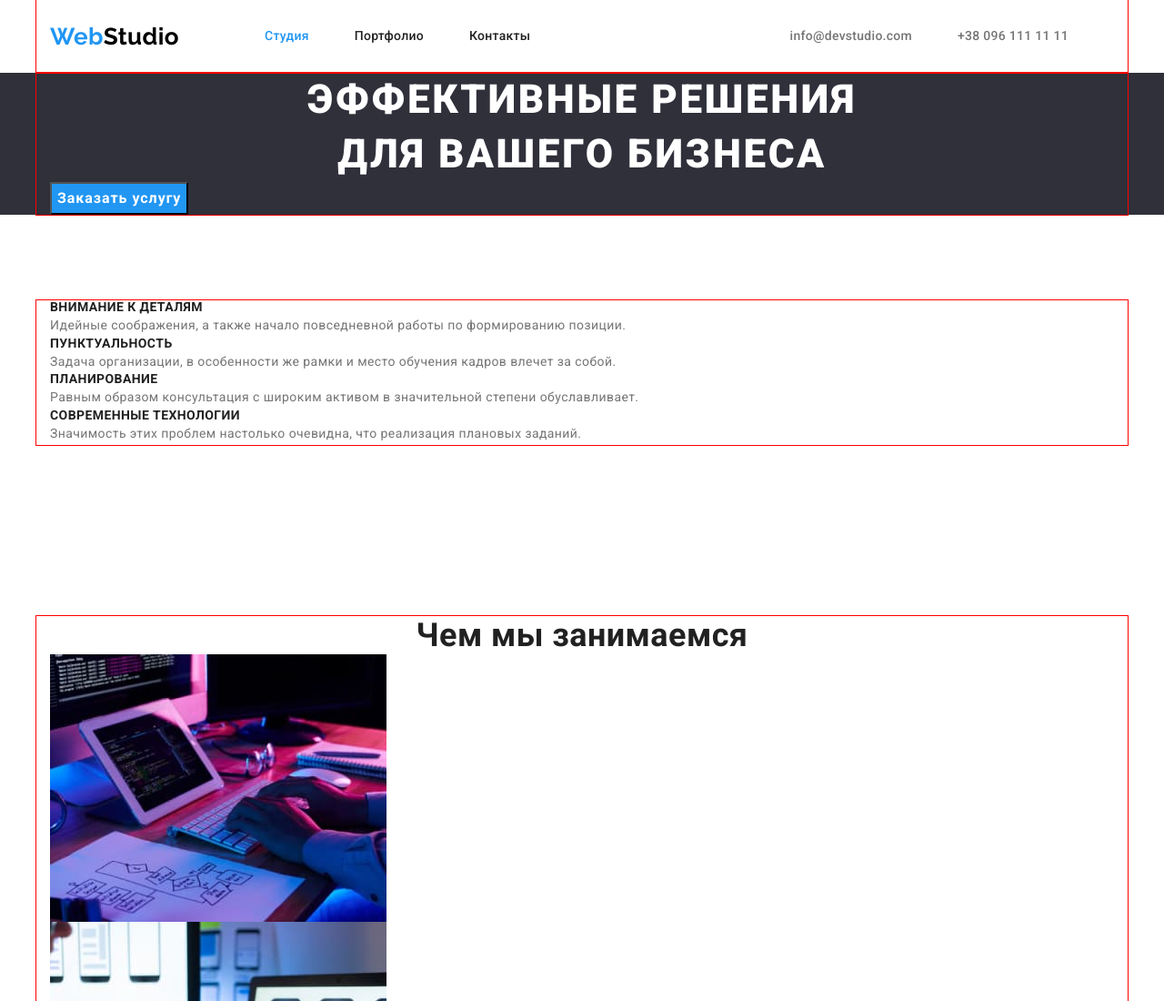
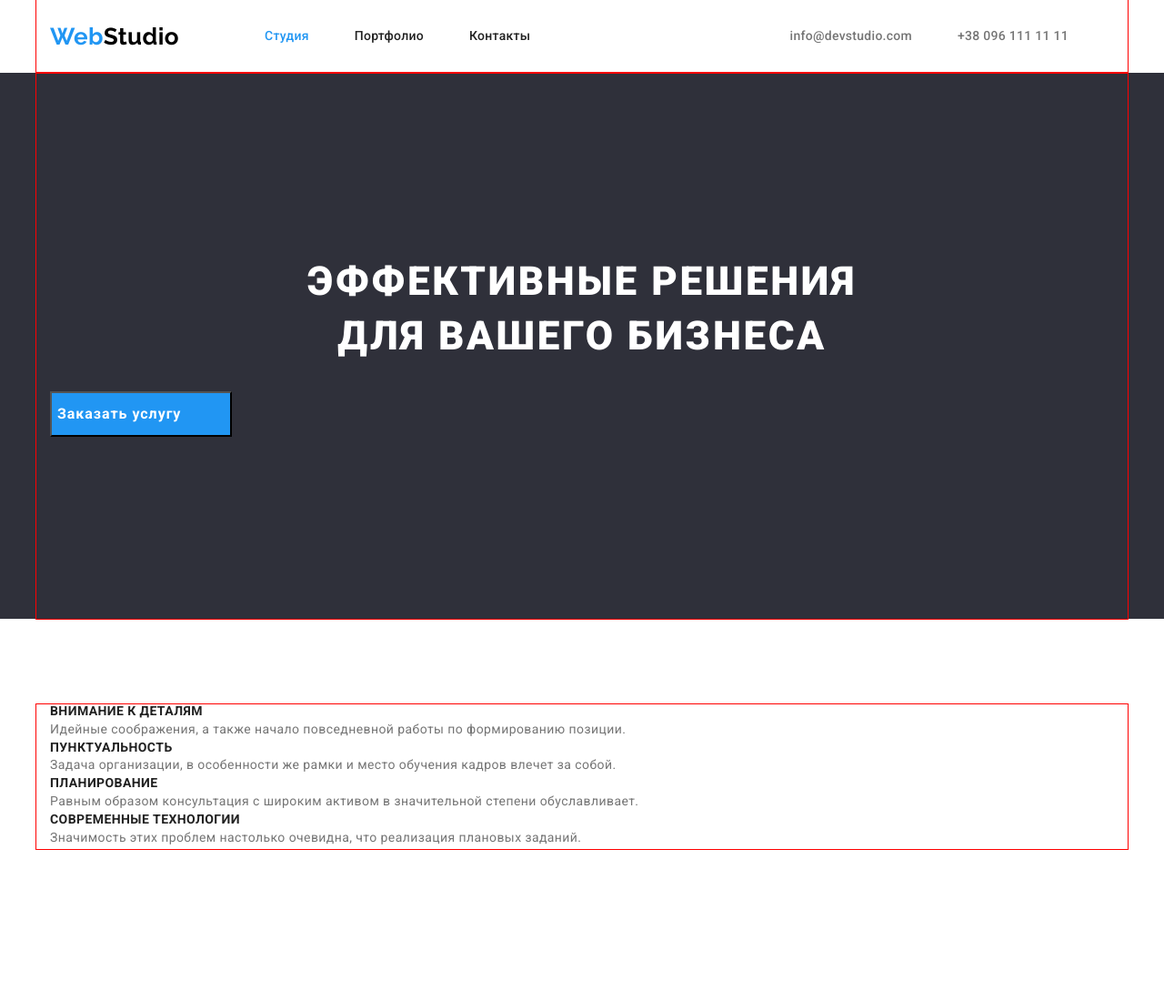
Before and after one commit to Volodymyr-Husak/goit-markup-hw-03, a plain HTML site: page index.html in a window 1280 px wide. Shown: the top 1100 px of the page at 91% size. Drawn offline with nearby package versions, Linux system fonts and the light colour scheme.

Commit message:
Позиціонує hero-container

```diff
--- a/css/styles.css
+++ b/css/styles.css
@@ -78,6 +78,11 @@ img {
 
 /* button */
 .btn {
+    /* padding-left: auto;
+    padding-right: auto; */
+    /* padding: 0;
+    text-align: center; */
+
     font-family: inherit;
     cursor: pointer;
 }
@@ -220,6 +225,11 @@ img {
 /* ================== */
 /*       HERO */
 /* ================== */
+.hero-container {
+    padding-top: 200px;
+    padding-bottom: 200px;
+}
+
 .hero {
     background-color: var(--background-black-color);
 }
@@ -239,6 +249,13 @@ img {
 
 /* button */
 .hero-btn {
+
+    margin-top: 30px;
+    width: 200px;
+    height: 50px;
+    /* padding: 0;
+    text-align: center; */
+
     font-weight: 700;
     font-size: 16px;
     line-height: 1.88;
--- a/index.html
+++ b/index.html
@@ -48,7 +48,7 @@
     <main>
         <!-- Герой -->
         <section class="hero">
-            <div class="container">
+            <div class="container hero-container">
                 <h1 class="hero-title">Эффективные решения<br />для вашего бизнеса</h1>
                 <button class="btn hero-btn" type="button">Заказать услугу</button>
             </div>
```
